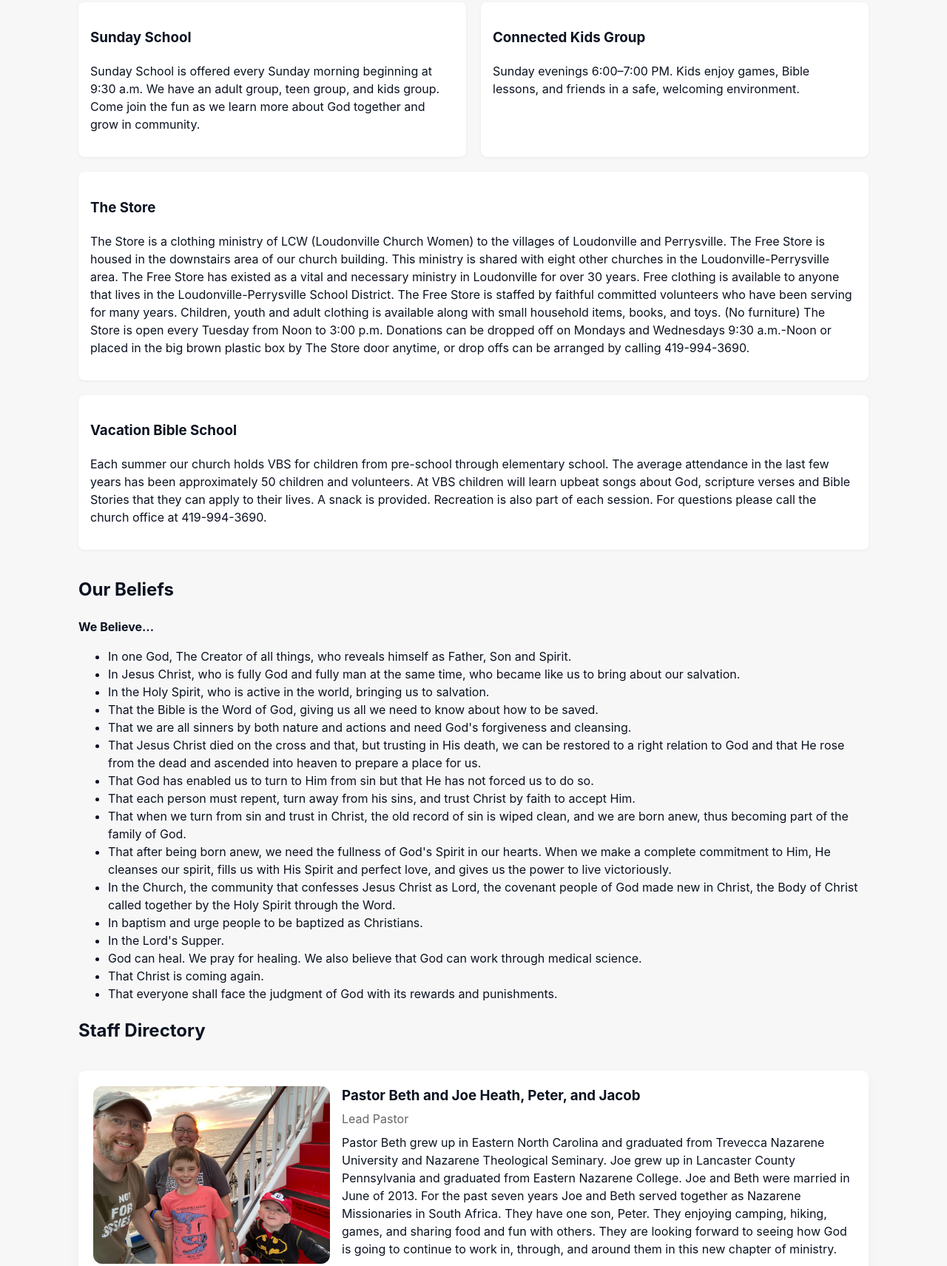
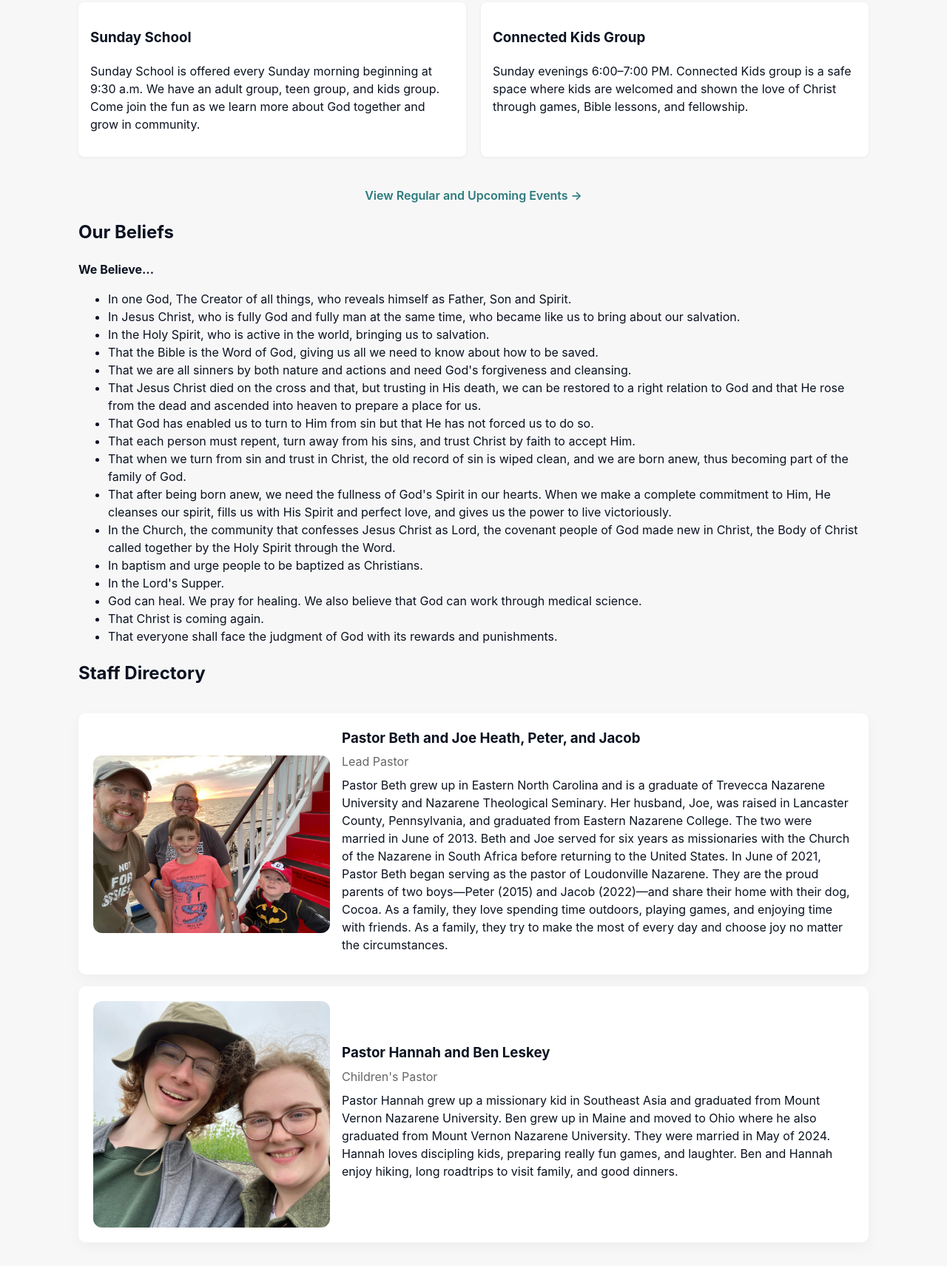
Before and after one commit to linewriter1024/loudonvillenazarene.com, a plain HTML site: page index.html in a window 1280 px wide. Shown: the part 942-2653 px from the top of the page at 74% size. Drawn offline with Linux system fonts and the light colour scheme.

Commit message:
Add events and store pages with initial content

```diff
--- a/index.html
+++ b/index.html
@@ -11,9 +11,7 @@
     <a class="skip-link" href="#main-content">Skip to main content</a>
     <header class="site-header" role="banner">
       <nav class="nav container" role="navigation" aria-label="Primary">
-        <a class="brand" href="."
-          >Loudonville Church of the Nazarene</a
-        >
+        <a class="brand" href=".">Loudonville Church of the Nazarene</a>
         <button
           class="nav-toggle"
           aria-expanded="false"
@@ -25,9 +23,11 @@
         <ul class="nav-links" id="primary-nav">
           <li><a href="#about">About</a></li>
           <li><a href="#ministries">Ministries</a></li>
+          <li><a href="events.html">Events</a></li>
           <li><a href="#beliefs">Beliefs</a></li>
           <li><a href="#staff">Staff</a></li>
           <li><a href="#contact">Contact</a></li>
+          <li><a href="store.html">The Store</a></li>
           <li>
             <a
               class="icon-only"
@@ -59,8 +59,16 @@
         <div class="hero-overlay">
           <div class="container hero-content">
             <div class="hero-block">
-              <h1 id="hero-heading"><span class="hero-title">Loudonville Church of the Nazarene</span></h1>
-              <div class="hero-divider" aria-hidden="true" role="presentation"></div>
+              <h1 id="hero-heading">
+                <span class="hero-title"
+                  >Loudonville Church of the Nazarene</span
+                >
+              </h1>
+              <div
+                class="hero-divider"
+                aria-hidden="true"
+                role="presentation"
+              ></div>
               <div class="hero-services" aria-label="Schedule">
                 <ul>
                   <li class="service-featured">
@@ -120,51 +128,31 @@
           <article>
             <h3>Sunday School</h3>
             <p>
-              Sunday School is offered every Sunday morning beginning
-              at 9:30 a.m. We have an adult group, teen group, and kids group. Come
-              join the fun as we learn more about God together and grow in
-              community.
+              Sunday School is offered every Sunday morning beginning at 9:30
+              a.m. We have an adult group, teen group, and kids group. Come join
+              the fun as we learn more about God together and grow in community.
             </p>
           </article>
           <article>
             <h3>Connected Kids Group</h3>
             <p>
-              Sunday evenings 6:00–7:00 PM. Kids enjoy games, Bible lessons,
-              and friends in a safe, welcoming environment.
-            </p>
-          </article>
-          <article class="big-card">
-            <h3>The Store</h3>
-            <p>
-              The Store is a clothing ministry of LCW (Loudonville Church Women) to
-              the villages of Loudonville and Perrysville. The Free Store is housed
-              in the downstairs area of our church building. This ministry is shared
-              with eight other churches in the Loudonville-Perrysville area. The
-              Free Store has existed as a vital and necessary ministry in
-              Loudonville for over 30 years. Free clothing is available to anyone
-              that lives in the Loudonville-Perrysville School District. The Free
-              Store is staffed by faithful committed volunteers who have been
-              serving for many years. Children, youth and adult clothing is
-              available along with small household items, books, and toys. (No
-              furniture) The Store is open every Tuesday from Noon to 3:00 p.m.
-              Donations can be dropped off on Mondays and Wednesdays 9:30 a.m.-Noon
-              or placed in the big brown plastic box by The Store door anytime, or
-              drop offs can be arranged by calling 419-994-3690.
-            </p>
-          </article>
-          <article class="big-card">
-            <h3>Vacation Bible School</h3>
-            <p>
-              Each summer our church holds VBS for children from pre-school through
-              elementary school. The average attendance in the last few years has
-              been approximately 50 children and volunteers. At VBS children will
-              learn upbeat songs about God, scripture verses and Bible Stories that
-              they can apply to their lives. A snack is provided. Recreation is also
-              part of each session. For questions please call the church office at
-              419-994-3690.
+              Sunday evenings 6:00–7:00 PM. Connected Kids group is a safe space
+              where kids are welcomed and shown the love of Christ through
+              games, Bible lessons, and fellowship.
             </p>
           </article>
         </section>
+        <p style="margin-top: 1.5rem; text-align: center">
+          <a
+            href="events.html"
+            style="
+              color: var(--accent);
+              text-decoration: none;
+              font-weight: 600;
+            "
+            >View Regular and Upcoming Events →</a
+          >
+        </p>
       </section>
 
       <section id="beliefs" class="container">
@@ -245,16 +233,19 @@
               <h3>Pastor Beth and Joe Heath, Peter, and Jacob</h3>
               <p class="muted">Lead Pastor</p>
               <p>
-                Pastor Beth grew up in Eastern North Carolina and graduated from
-                Trevecca Nazarene University and Nazarene Theological Seminary.
-                Joe grew up in Lancaster County Pennsylvania and graduated from
-                Eastern Nazarene College. Joe and Beth were married in June of
-                2013. For the past seven years Joe and Beth served together as
-                Nazarene Missionaries in South Africa. They have one son, Peter.
-                They enjoying camping, hiking, games, and sharing food and fun
-                with others. They are looking forward to seeing how God is going
-                to continue to work in, through, and around them in this new
-                chapter of ministry.
+                Pastor Beth grew up in Eastern North Carolina and is a graduate
+                of Trevecca Nazarene University and Nazarene Theological
+                Seminary. Her husband, Joe, was raised in Lancaster County,
+                Pennsylvania, and graduated from Eastern Nazarene College. The
+                two were married in June of 2013. Beth and Joe served for six
+                years as missionaries with the Church of the Nazarene in South
+                Africa before returning to the United States. In June of 2021,
+                Pastor Beth began serving as the pastor of Loudonville Nazarene.
+                They are the proud parents of two boys—Peter (2015) and Jacob
+                (2022)—and share their home with their dog, Cocoa. As a family,
+                they love spending time outdoors, playing games, and enjoying
+                time with friends. As a family, they try to make the most of
+                every day and choose joy no matter the circumstances.
               </p>
             </div>
           </div>
@@ -265,24 +256,18 @@
               <h3>Pastor Hannah and Ben Leskey</h3>
               <p class="muted">Children's Pastor</p>
               <p>
-                Praesentium et voluptatem aut. Cumque rerum deleniti dolor
-                maiores praesentium dicta et. Repellendus minima accusantium
-                soluta. Impedit temporibus asperiores consequatur ipsam odit et
-                voluptates. Dolorem dolores aperiam officia sed blanditiis.
-                Rerum fugit magni sed. Aut et consectetur non pariatur. Sed
-                tempore soluta aut vitae praesentium ad numquam nihil.
-                Doloremque vitae ut natus non. Error ipsa nihil non. Animi iure
-                molestiae et rerum expedita. Odit accusantium voluptatem debitis
-                sed error in et impedit. Sed ut numquam aut veniam placeat. Enim
-                sed sit impedit saepe culpa non. Magnam iure reprehenderit eum
-                neque maiores aliquid aut est.
+                Pastor Hannah grew up a missionary kid in Southeast Asia and
+                graduated from Mount Vernon Nazarene University. Ben grew up in
+                Maine and moved to Ohio where he also graduated from Mount
+                Vernon Nazarene University. They were married in May of 2024.
+                Hannah loves discipling kids, preparing really fun games, and
+                laughter. Ben and Hannah enjoy hiking, long roadtrips to visit
+                family, and good dinners.
               </p>
             </div>
           </div>
         </section>
       </section>
-
-
     </main>
 
     <footer
```
Also changed, not shown: events.html (added, +39 -0 lines), store.html (added, +41 -0 lines).
